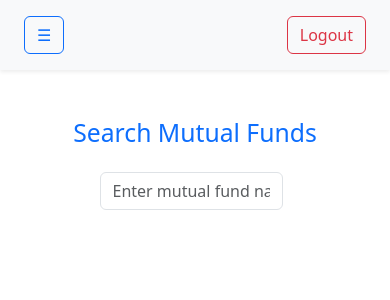
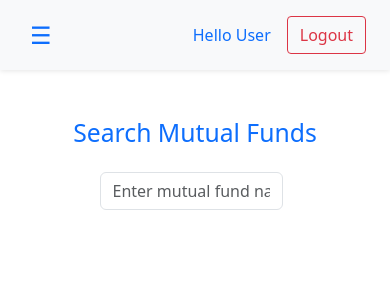
Before and after one commit to suman-mondal14/mutual-funds-assignment-fe, a React (Vite) app: page /landing in a window 390 px wide. Shown: the top 300 px of the page. Built offline with nearby package versions, Linux system fonts and the light colour scheme.

Commit message:
navbar bugfix for mobile

```diff
--- a/package.json
+++ b/package.json
@@ -10,6 +10,7 @@
     "preview": "vite preview"
   },
   "dependencies": {
+    "@popperjs/core": "^2.11.8",
     "axios": "^1.10.0",
     "bootstrap": "^5.3.7",
     "bootstrap-icons": "^1.13.1",
--- a/src/components/Header.tsx
+++ b/src/components/Header.tsx
@@ -1,9 +1,9 @@
-import React from "react";
-import { useNavigate, NavLink } from "react-router-dom";
-import "bootstrap/dist/css/bootstrap.min.css";
+import React, { useState } from "react";
+import { NavLink, useNavigate } from "react-router-dom";
 import { useUser } from "../context/UserContext";
 
 const Header: React.FC = () => {
+  const [sidebarOpen, setSidebarOpen] = useState(false);
   const navigate = useNavigate();
   const { user } = useUser();
 
@@ -12,27 +12,46 @@ const Header: React.FC = () => {
     navigate("/");
   };
 
+  const closeSidebar = () => setSidebarOpen(false);
+
   return (
     <>
-      <header className="d-flex justify-content-between align-items-center px-4 py-3 bg-light shadow-sm">
-
+      <header
+        style={{
+          display: "flex",
+          justifyContent: "space-between",
+          alignItems: "center",
+          padding: "1rem 1.5rem",
+          backgroundColor: "#f8f9fa",
+          boxShadow: "0 1px 5px rgba(0, 0, 0, 0.1)",
+        }}
+      >
         <button
-          className="btn btn-outline-primary d-md-none"
-          type="button"
-          data-bs-toggle="offcanvas"
-          data-bs-target="#mobileMenu"
-          aria-controls="mobileMenu"
+          onClick={() => setSidebarOpen(true)}
+          style={{
+            fontSize: "1.5rem",
+            background: "none",
+            border: "none",
+            display: "block",
+            color: "#0d6efd",
+          }}
+          className="d-md-none"
         >
-          <i className="bi bi-list"></i>
           ☰
         </button>
 
-        <nav className="d-none d-md-flex gap-3">
+        <nav
+          className="d-none d-md-flex"
+          style={{
+            gap: "1.5rem",
+          }}
+        >
           <NavLink
             to="/landing"
             className={({ isActive }) =>
               `nav-link ${isActive ? "fw-bold text-primary" : "text-dark"}`
             }
+            style={{ textDecoration: "none", fontWeight: 500 }}
           >
             Home
           </NavLink>
@@ -41,60 +60,116 @@ const Header: React.FC = () => {
             className={({ isActive }) =>
               `nav-link ${isActive ? "fw-bold text-primary" : "text-dark"}`
             }
+            style={{ textDecoration: "none", fontWeight: 500 }}
           >
             Saved Funds
           </NavLink>
         </nav>
 
-
-        <div className="d-flex align-items-center gap-3">
-          <span className="text-primary fw-semibold d-none d-sm-inline">
+        <div
+          style={{
+            display: "flex",
+            alignItems: "center",
+            gap: "1rem",
+          }}
+        >
+          <span style={{ color: "#0d6efd", fontWeight: 500 }}>
             Hello {user?.fullname || "User"}
           </span>
           <button
             onClick={handleLogout}
-            className="btn btn-outline-danger"
-            title="Logout"
+            style={{
+              background: "none",
+              border: "1px solid #dc3545",
+              color: "#dc3545",
+              padding: "0.375rem 0.75rem",
+              borderRadius: "4px",
+              cursor: "pointer",
+            }}
           >
             Logout
           </button>
         </div>
       </header>
 
+      {sidebarOpen && (
+        <div
+          style={{
+            position: "fixed",
+            top: 0,
+            left: 0,
+            width: "100vw",
+            height: "100vh",
+            backgroundColor: "rgba(0,0,0,0.4)",
+            zIndex: 1040,
+          }}
+          onClick={closeSidebar}
+        ></div>
+      )}
 
       <div
-        className="offcanvas offcanvas-start"
-        tabIndex={-1}
-        id="mobileMenu"
-        aria-labelledby="mobileMenuLabel"
+        style={{
+          position: "fixed",
+          top: 0,
+          left: sidebarOpen ? 0 : "-250px",
+          width: "240px",
+          height: "100%",
+          backgroundColor: "#fff",
+          boxShadow: "2px 0 8px rgba(0, 0, 0, 0.1)",
+          zIndex: 1050,
+          transition: "left 0.3s ease",
+          padding: "1rem",
+          display: "flex",
+          flexDirection: "column",
+        }}
       >
-        <div className="offcanvas-header">
-          <h5 className="offcanvas-title" id="mobileMenuLabel">
-            Menu
-          </h5>
+        <div
+          style={{
+            display: "flex",
+            justifyContent: "space-between",
+            alignItems: "center",
+            marginBottom: "1rem",
+          }}
+        >
+          <h5 style={{ margin: 0 }}>Menu</h5>
           <button
-            type="button"
-            className="btn-close text-reset"
-            data-bs-dismiss="offcanvas"
-            aria-label="Close"
-          ></button>
+            onClick={closeSidebar}
+            style={{
+              fontSize: "1.2rem",
+              background: "none",
+              border: "none",
+              cursor: "pointer",
+            }}
+          >
+            ×
+          </button>
         </div>
-        <div className="offcanvas-body d-flex flex-column gap-3">
         <NavLink
           to="/landing"
-            className="nav-link"
-            data-bs-dismiss="offcanvas"
+          onClick={closeSidebar}
+          style={{
+            textDecoration: "none",
+            padding: "0.75rem 0",
+            color: "#333",
+            fontWeight: 500,
+            borderBottom: "1px solid #eee",
+          }}
         >
           Home
         </NavLink>
         <NavLink
           to="/saved-funds"
-            className="nav-link"
-            data-bs-dismiss="offcanvas"
+          onClick={closeSidebar}
+          style={{
+            textDecoration: "none",
+            padding: "0.75rem 0",
+            color: "#333",
+            fontWeight: 500,
+            borderBottom: "1px solid #eee",
+          }}
         >
           Saved Funds
         </NavLink>
-        </div>
       </div>
     </>
   );
```
Also changed, not shown: src/main.tsx (+9 -6 lines), 1 other file (tests, documents, lock files or other folders). Lines whose indentation alone changed are shown as unchanged.
